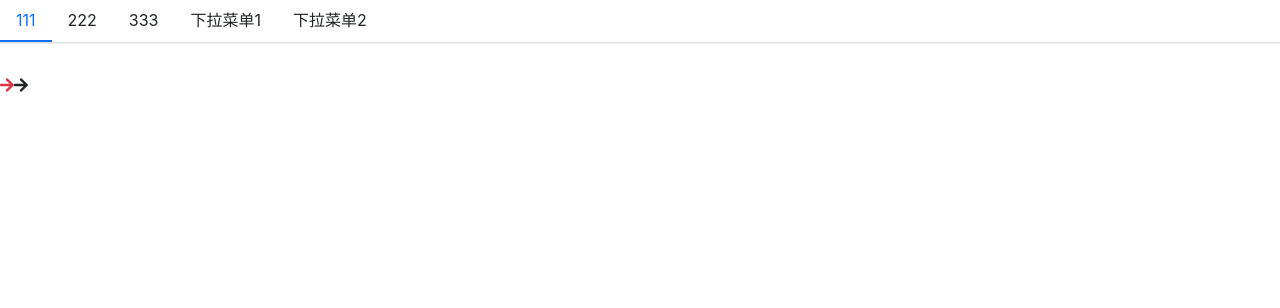
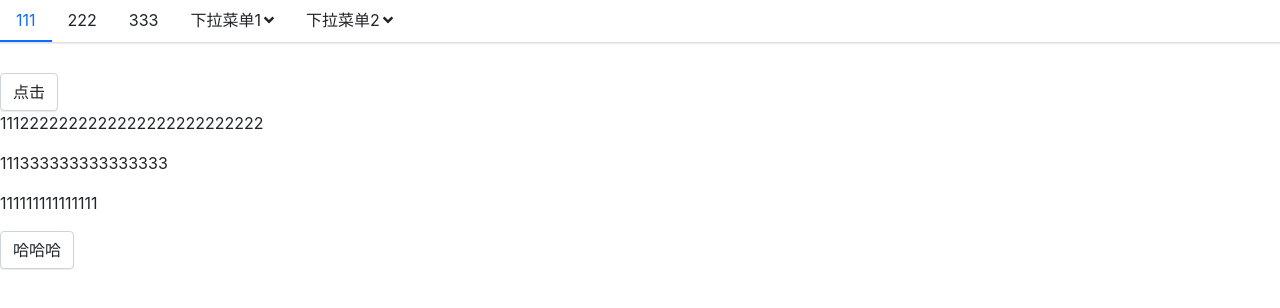
Before and after one commit to kingsley2036/kw-react, a React (Create React App) app: page / in a window 1280 px wide. Shown: the top 308 px of the page. Built offline with nearby package versions, Linux system fonts and the light colour scheme.

Commit message:
transition组件完善

```diff
--- a/src/App.tsx
+++ b/src/App.tsx
@@ -6,9 +6,14 @@ import { faCoffee } from '@fortawesome/free-solid-svg-icons'
 import { library } from '@fortawesome/fontawesome-svg-core'
 import { fas,faCheckSquare } from '@fortawesome/free-solid-svg-icons'
 import Icon from './components/Icon/icon'
+import Button from './components/Button/button'
+import React, { useState } from 'react'
+import  Transition from './components/Transition/transition'
+
 library.add(fas)
 
 function App() {
+	const [show,setShow]=useState(true)
 	return (
 		<div className="App">
 			<header className="App-header">
@@ -25,9 +30,20 @@ function App() {
 						<MenuItem>子菜单2</MenuItem>
 					</SubMenu>
 				</Menu>
-				{/* <FontAwesomeIcon icon={faCoffee} /> */}
-				<Icon  icon='arrow-right' theme='danger'/>
-				<Icon  icon='arrow-right' />
+				<Button onClick={()=>{
+					setShow(!show)
+				}}>点击</Button>
+				<Transition in={show} timeout={300}  animation='zoom-in-left'>
+					<div>
+					<p>1112222222222222222222222222</p>
+					<p>111333333333333333</p>
+					<p>111111111111111</p>
+					{/* <Button>哈哈哈</Button> */}
+					</div>
+				</Transition>
+				<Transition in={show} timeout={300}  animation='zoom-in-right' wrapper>
+					<Button>哈哈哈</Button>
+				</Transition>
 			</header>
 		</div>
 	)
--- a/src/components/Menu/subMenu.tsx
+++ b/src/components/Menu/subMenu.tsx
@@ -8,6 +8,8 @@ import { MenuContext } from './menu'
 import classnames from 'classnames'
 import { MenuItemProps } from './menuItem'
 import { CSSTransition } from 'react-transition-group'
+import  Transition from '../Transition/transition'
+import Icon from '../Icon/icon'
 
 export interface subMenuProps {
 	index?: string
@@ -48,7 +50,7 @@ const SubMenu: FC<subMenuProps> = (props) => {
 
 	const renderChildren = () => {
 		const subMenuClasses = classnames('viking-submenu', {
-			'menu-opened': menuOpen,
+			// 'menu-opened': menuOpen,
 		})
 		const childrenComponent = React.Children.map(children, (child, i) => {
 			const childElement = child as FunctionComponentElement<MenuItemProps>
@@ -62,9 +64,9 @@ const SubMenu: FC<subMenuProps> = (props) => {
 			}
 		})
 		return (
-			<CSSTransition in={menuOpen} timeout={300} classNames='zoom-in-top' appear unmountOnExit>
+			<Transition in={menuOpen} timeout={300}  animation='zoom-in-bottom'>
 				<ul className={subMenuClasses}>{childrenComponent}</ul>
-			</CSSTransition>
+			</Transition>
 		)
 	}
 
@@ -72,6 +74,7 @@ const SubMenu: FC<subMenuProps> = (props) => {
 		<li className={classes} key={index} {...hoverEvents}>
 			<div className="submenu-title" {...clickEvents}>
 				{title}
+				<Icon icon="angle-down" className="arrow-icon"/>
 			</div>
 			{renderChildren()}
 		</li>
--- a/src/components/Transition/transition.tsx
+++ b/src/components/Transition/transition.tsx
@@ -4,14 +4,15 @@ import { CSSTransitionProps } from 'react-transition-group/CSSTransition'
 
 type AnimationName = 'zoom-in-top' | 'zoom-in-left' | 'zoom-in-bottom' | 'zoom-in-right' //预定义样式
 type transitionProps = CSSTransitionProps & { // 约束props
-  animation?: AnimationName
+  animation?: AnimationName,
+  wrapper?:boolean
 }
 
 const transition: FC<transitionProps> = (props) => {
-  const { animation, children,classNames, ...rest} = props
+  const { animation, children,classNames,wrapper, ...rest} = props
   return (
     <CSSTransition classNames={classNames?classNames:animation} {...rest}>
-      {children}
+      {wrapper?<div>{children}</div>:children}
     </CSSTransition>
   )
 }
--- a/src/styles/_animation.scss
+++ b/src/styles/_animation.scss
@@ -1,3 +1,4 @@
-.zoon-in-top-enter{
-
-}
+@include zoom-animation('top', scaleY(0), scaleY(1), center top);
+@include zoom-animation('left', scale(.45, .45), scale(1, 1), top left);
+@include zoom-animation('right', scale(.45, .45), scale(1, 1), top right);
+@include zoom-animation('bottom', scaleY(0), scaleY(1),  center bottom);
--- a/src/styles/_mixin.scss
+++ b/src/styles/_mixin.scss
@@ -1,7 +1,7 @@
-@mixin button-size($padding-y,$padding-x,$font-size,$border-radius) {
-  padding:  $padding-y $padding-x;
+@mixin button-size($padding-y, $padding-x, $font-size, $border-raduis) {
+  padding: $padding-y $padding-x;
   font-size: $font-size;
-  border-radius: $border-radius;
+  border-radius: $border-raduis;
 }
 
 @mixin button-style(
@@ -33,3 +33,40 @@
     border-color: $border;
   }
 }
+
+@mixin zoom-animation(
+  $direction: 'top',
+  $scaleStart: scaleY(0),
+  $scaleEnd: scaleY(1),
+  $origin: center top,
+) {
+  .zoom-in-#{$direction}-enter {
+    opacity: 0;
+    transform: $scaleStart;
+  }
+  .zoom-in-#{$direction}-enter-active {
+    opacity: 1;
+    transform: $scaleEnd;
+    transition: transform 300ms cubic-bezier(0.23, 1, 0.32, 1) 100ms, opacity 300ms cubic-bezier(0.23, 1, 0.32, 1) 100ms;
+    transform-origin: $origin
+  }
+  .zoom-in-#{$direction}-exit {
+    opacity: 1;
+  }
+  .zoom-in-#{$direction}-exit-active {
+    opacity: 0;
+    transform: $scaleStart;
+    transition: transform 300ms cubic-bezier(0.23, 1, 0.32, 1) 100ms, opacity 300ms cubic-bezier(0.23, 1, 0.32, 1) 100ms;
+    transform-origin: $origin;
+  }
+}
+
+@mixin border-right-radius($raduis) {
+  border-top-right-radius: $raduis;
+  border-bottom-right-radius: $raduis;
+}
+
+@mixin border-left-radius($raduis) {
+  border-top-left-radius: $raduis;
+  border-bottom-left-radius: $raduis;
+}
--- a/src/styles/index.scss
+++ b/src/styles/index.scss
@@ -5,6 +5,8 @@
 @import "reboot";
 
 @import 'mixin';
+
+@import'animation';
 
 // button
 @import '../components/Button/style';
```
